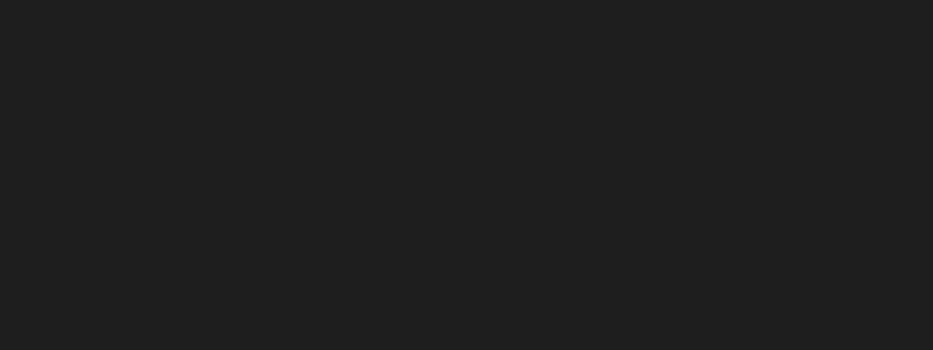
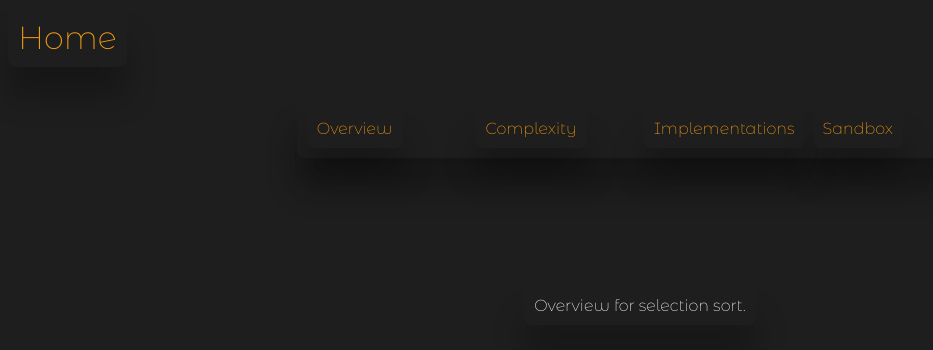
Before and after one commit to LambdaAK/AlgoSandbox, a React (Vite) app: page /selectionsort in a window 1280 px wide. Before the commit this address had no page. Shown: the top 350 px of the page, without its empty margins (0-933 px from the left). Built offline with nearby package versions, Linux system fonts and the light colour scheme.

Commit message:
Started implementing a framework for pages.

```diff
--- a/src/app/App.tsx
+++ b/src/app/App.tsx
@@ -6,6 +6,7 @@
 import "./App.css"
 import Nav from '../components/nav/Nav'
 import Algos from '../pages/Algos/Algos'
+import SelectionSort from '../pages/SelectionSort/SelectionSort'
 
 function App() {
 
@@ -14,6 +15,7 @@
       <Routes>
         <Route path="/" element={<Home/>} />
         <Route path="/algos" element={<Algos/>} />
+        <Route path="/selectionsort" element={<SelectionSort/>} />
       </Routes>
     </BrowserRouter>
   )
--- /dev/null
+++ b/src/components/AlgoPage/AlgoPage.css
@@ -0,0 +1,57 @@
+.algo-page {
+  display: flex;
+  flex-direction: column;
+  align-items: center;
+}
+
+.algo-nav {
+  box-shadow: 0 30px 30px hsla(0, 0%, 0%, 0.25);
+  border-radius: 8px;
+  padding: 10px;
+  display: grid;
+  grid-template-columns: 1fr;
+  grid-gap: 0.5rem;
+  margin-top: 2rem;
+  margin-bottom: 8rem;
+}
+@media (min-width: 400px) {
+  .algo-nav {
+    grid-template-columns: 1fr 1fr;
+  }
+}
+@media (min-width: 768px) {
+  .algo-nav {
+    grid-template-columns: repeat(4, 1fr);
+  }
+}
+
+.algo-nav-button {
+  box-shadow: 0 30px 30px hsla(0, 0%, 0%, 0.25);
+  border-radius: 8px;
+  padding: 10px;
+  width: fit-content;
+  text-align: center;
+  text-justify: center;
+  color: #f39c12;
+  font-size: 1rem;
+}
+
+.algo-overview {
+  box-shadow: 0 30px 30px hsla(0, 0%, 0%, 0.25);
+  border-radius: 8px;
+  padding: 10px;
+}
+
+.algo-complexity {
+  box-shadow: 0 30px 30px hsla(0, 0%, 0%, 0.25);
+  border-radius: 8px;
+  padding: 10px;
+}
+
+.algo-implementations {
+  box-shadow: 0 30px 30px hsla(0, 0%, 0%, 0.25);
+  border-radius: 8px;
+  padding: 10px;
+}
+
+/*# sourceMappingURL=AlgoPage.css.map */
--- /dev/null
+++ b/src/components/AlgoPage/AlgoPage.scss
@@ -0,0 +1,46 @@
+@import "./../../css/util.scss";
+
+.algo-page {
+    display: flex;
+    flex-direction: column;
+    align-items: center;
+}
+
+.algo-nav {
+    @include shadow;
+    display: grid;
+    grid-template-columns: 1fr;
+    grid-gap: 0.5rem;
+
+    @include sm {
+        grid-template-columns: 1fr 1fr;
+    }
+    @include md {
+        grid-template-columns: repeat(4, 1fr);
+    }
+
+    margin-top: 2rem;
+    margin-bottom: 8rem;
+
+}
+
+.algo-nav-button {
+    @include shadow;
+    width: fit-content;
+    text-align: center;
+    text-justify: center;
+    color: $interactive-color;
+    font-size: 1rem;
+}
+
+.algo-overview {
+    @include shadow;
+}
+
+.algo-complexity {
+    @include shadow;
+}
+
+.algo-implementations {
+    @include shadow;
+}
--- /dev/null
+++ b/src/components/AlgoPage/AlgoPage.tsx
@@ -0,0 +1,102 @@
+import { useState } from "react"
+import "./AlgoPage.css"
+import HomeButton from "../homebutton/HomeButton"
+
+export interface Complexity {
+	bestCaseTime: string,
+	averageCaseTime: string,
+	worstCaseTime: string,
+	bestCaseSpace: string,
+	averageCaseSpace: string,
+	worstCaseSpace: string,
+}
+
+export interface Implementation {
+	language: string,
+	code: string
+}
+
+export interface AlgoPageProps {
+	overview: string,
+	implementations: Implementation[],
+	complexity: Complexity,
+	sandbox: Function // a component
+}
+
+enum AlgoPageState {
+    Overview,
+    Complexity,
+    Implementations,
+    Sandbox
+}
+
+
+interface AlgoNavButtonProps {
+    text: string,
+    value: AlgoPageState,
+    setter: Function
+}
+function AlgoNavButton(props: AlgoNavButtonProps) {
+    return (
+        <div className = "algo-nav-button" onClick = {() => props.setter(props.value)}>
+            {props.text}
+        </div>
+    )
+}
+
+function OverViewComponent(props: AlgoPageProps) {
+    return (
+        <div className = "algo-overview">
+            {props.overview}
+        </div>
+    )
+}
+
+function ComplexityComponent(props: AlgoPageProps) {
+    return (
+        <div className = "algo-complexity">
+            Complexity
+        </div>
+    )
+}
+
+function ImplementationsComponent(props: AlgoPageProps) {
+    return (
+        <div className = "algo-implementations">
+            Implementations
+        </div>
+    )
+}
+
+
+export function AlgoPage(props: AlgoPageProps) {
+
+    const [pageState, setPageState] = useState<AlgoPageState>(AlgoPageState.Overview)
+
+    return (
+        <div className = "algo-page">
+            <HomeButton/>
+            <div className = "algo-nav">
+                <AlgoNavButton text = "Overview" value = {AlgoPageState.Overview} setter = {setPageState}/>
+                <AlgoNavButton text = "Complexity" value = {AlgoPageState.Complexity} setter = {setPageState}/>
+                <AlgoNavButton text = "Implementations" value = {AlgoPageState.Implementations} setter = {setPageState}/>
+                <AlgoNavButton text = "Sandbox" value = {AlgoPageState.Sandbox} setter = {setPageState}/>
+            </div>
+            {
+                (() => {
+                    switch (pageState) {
+                        case AlgoPageState.Overview:
+                            return <OverViewComponent {...props}/>
+                        case AlgoPageState.Complexity:
+                            return <ComplexityComponent {...props}/>
+                        case AlgoPageState.Implementations:
+                            return <ImplementationsComponent {...props}/>
+                        case AlgoPageState.Sandbox:
+                            return props.sandbox()
+                    }
+                })()
+            }
+
+        </div>
+    )
+}
--- a/src/components/algo icons/AlgoIcon.css
+++ b/src/components/algo icons/AlgoIcon.css
@@ -1,7 +1,7 @@
 .algo-icon {
   box-shadow: 0 30px 30px hsla(0, 0%, 0%, 0.25);
   border-radius: 8px;
-  padding: 15px;
+  padding: 10px;
   width: fit-content;
   font-size: 1rem;
   color: paleturquoise;
--- a/src/components/algo/Algo.css
+++ b/src/components/algo/Algo.css
@@ -1,4 +1,10 @@
 .algo-title {
+  box-shadow: 0 30px 30px hsla(0, 0%, 0%, 0.25);
+  border-radius: 8px;
+  padding: 10px;
+  width: fit-content;
+  margin-left: auto;
+  margin-right: auto;
   font-size: 1.5rem;
   text-align: center;
   color: #f39c12;
@@ -16,6 +22,9 @@
 }
 
 .algo-desc {
+  box-shadow: 0 30px 30px hsla(0, 0%, 0%, 0.25);
+  border-radius: 8px;
+  padding: 10px;
   color: #3498db;
   font-size: 0.75rem;
 }
@@ -41,14 +50,14 @@
 @media (min-width: 768px) {
   .algo-icons {
     flex-direction: row;
-    justify-content: space-evenly;
+    justify-content: start;
   }
 }
 
 .algo-container {
   box-shadow: 0 30px 30px hsla(0, 0%, 0%, 0.25);
   border-radius: 8px;
-  padding: 15px;
+  padding: 10px;
   width: min(60%, 40rem);
   text-decoration: none;
   color: #f39c12;
--- a/src/components/homebutton/HomeButton.css
+++ b/src/components/homebutton/HomeButton.css
@@ -1,7 +1,7 @@
 .home-button {
   box-shadow: 0 30px 30px hsla(0, 0%, 0%, 0.25);
   border-radius: 8px;
-  padding: 15px;
+  padding: 10px;
   color: #f39c12;
   font-size: 2rem;
   margin-right: auto;
--- a/src/components/nav/Nav.tsx
+++ b/src/components/nav/Nav.tsx
@@ -13,7 +13,6 @@
     )
 }
 
-
 export default function Nav() {
     return (
         <div className = "nav-container">
--- a/src/css/util.scss
+++ b/src/css/util.scss
@@ -38,5 +38,5 @@
     //box-shadow: 0px 0px 10px 0px rgba(0,0,0,1);
     box-shadow: 0 30px 30px hsla(0, 0%, 0%, 0.25);
     border-radius: 8px;
-    padding: 15px;
+    padding: 10px;
 }
--- a/src/pages/Home/Home.css
+++ b/src/pages/Home/Home.css
@@ -1,7 +1,7 @@
 .title {
   box-shadow: 0 30px 30px hsla(0, 0%, 0%, 0.25);
   border-radius: 8px;
-  padding: 15px;
+  padding: 10px;
   font-size: 2rem;
   color: #3498db;
 }
@@ -19,7 +19,7 @@
 .desc {
   box-shadow: 0 30px 30px hsla(0, 0%, 0%, 0.25);
   border-radius: 8px;
-  padding: 15px;
+  padding: 10px;
   font-size: 1rem;
 }
 @media (min-width: 400px) {
@@ -36,7 +36,7 @@
 .algos-link {
   box-shadow: 0 30px 30px hsla(0, 0%, 0%, 0.25);
   border-radius: 8px;
-  padding: 15px;
+  padding: 10px;
   color: #f39c12;
   text-decoration: none;
   font-size: 2rem;
--- /dev/null
+++ b/src/pages/SelectionSort/SelectionSort.tsx
@@ -0,0 +1,62 @@
+import { AlgoPage, AlgoPageProps, Implementation, Complexity } from "../../components/AlgoPage/AlgoPage";
+
+
+const pythonCode: string =
+`
+def selection_sort(arr):
+    for i in range(len(arr)):
+        min_index = i
+        for j in range(i + 1, len(arr)):
+            if arr[j] < arr[min_index]:
+                min_index = j
+        arr[i], arr[min_index] = arr[min_index], arr[i]
+`
+
+const javaCode: string =
+`
+public static void selectionSort(int[] arr) {
+    for (int i = 0; i < arr.length; i++) {
+        int minIndex = i;
+        for (int j = i + 1; j < arr.length; j++) {
+            if (arr[j] < arr[minIndex]) {
+                minIndex = j;
+            }
+        }
+        int temp = arr[i];
+        arr[i] = arr[minIndex];
+        arr[minIndex] = temp;
+    }
+}
+`
+
+const pythonImplentation: Implementation = {
+    language: "Python",
+    code: pythonCode
+}
+
+const javaImplentation: Implementation = {
+    language: "Java",
+    code: javaCode
+}
+
+const complexity: Complexity = {
+    bestCaseTime: "O(n^2)",
+    averageCaseTime: "O(n^2)",
+    worstCaseTime: "O(n^2)",
+    bestCaseSpace: "O(1)",
+    averageCaseSpace: "O(1)",
+    worstCaseSpace: "O(1)"
+}
+
+const props: AlgoPageProps = {
+    overview: "Overview for selection sort.",
+    implementations: [pythonImplentation, javaImplentation],
+    complexity: complexity,
+    sandbox: () => <div>Sandbox Component</div>
+}
+
+export default function SelectionSort() {
+    return (
+        <AlgoPage {...props}/>
+    )
+}
```
Also changed, not shown: src/components/algo/Algo.scss (+6 -1 lines), 2 other files (tests, documents, lock files or other folders).
